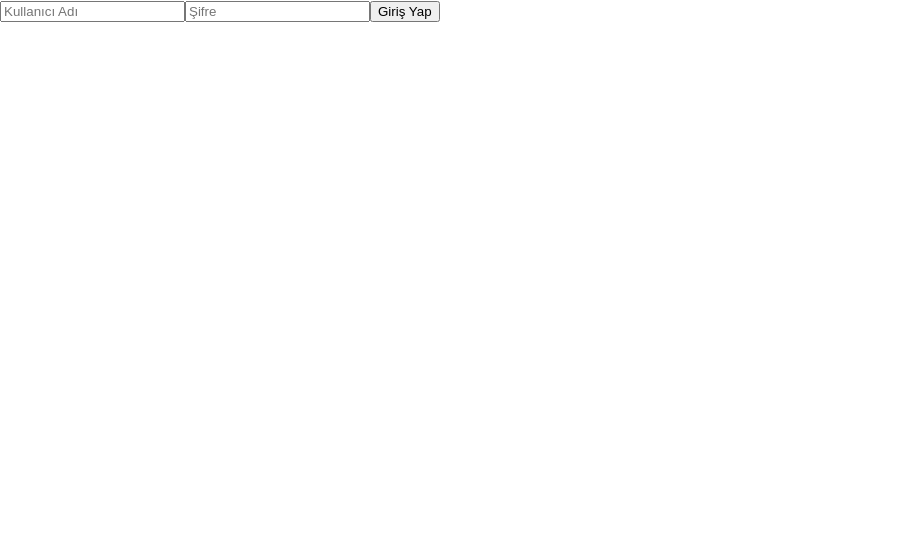
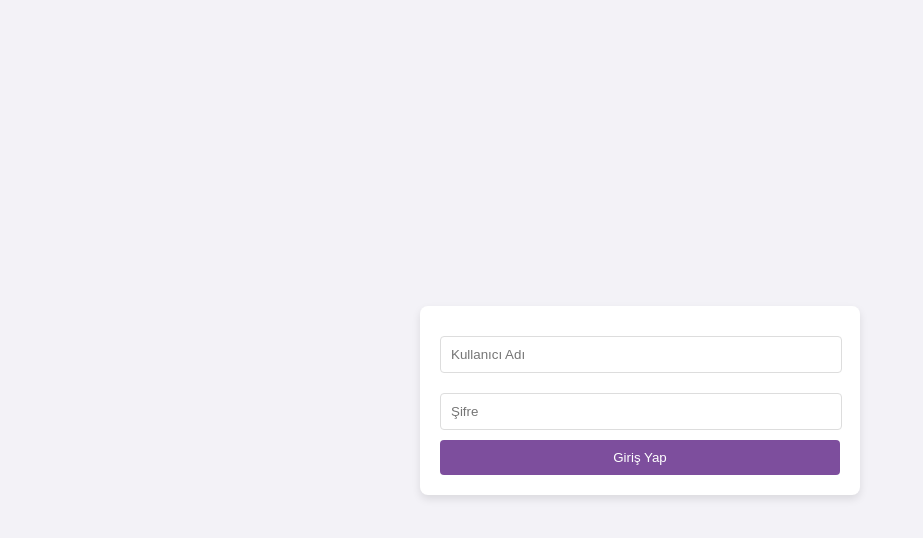
Before and after one commit to ParkGuide-Istanbul/WebFrontend-React, a React (Create React App) app in the folder parkguide-react/: page / in a window 1280 px wide. Shown: the top 538 px of the page, without its empty margins (0-923 px from the left). Built offline with nearby package versions, Linux system fonts and the light colour scheme.

Commit message:
line ending gap fixed

```diff
--- a/parkguide-react/src/App.css
+++ b/parkguide-react/src/App.css
@@ -55,9 +55,9 @@
 }
 
 .login-form input {
-  width: 100%;
+  width: calc(100% - 20px); /* Yüzde bazlı genişlikten padding/margin değerini çıkarın */
   padding: 10px;
-  margin: 10px 0;
+  margin: 10px 0px; /* Üst ve alt için 10px, sol ve sağ için 10px margin ekleyin */
   border: 1px solid #DDD;
   border-radius: 4px;
 }
--- a/parkguide-react/src/components/Login.js
+++ b/parkguide-react/src/components/Login.js
@@ -1,5 +1,6 @@
 import React, { useState } from 'react';
 import AuthService from '../auth/AuthService';
+import '../App.css';
 
 function Login() {
   const [username, setUsername] = useState('');
@@ -18,8 +19,8 @@ function Login() {
   };
 
   return (
-    <div>
-      <form onSubmit={handleSubmit}>
+    <div className="login-container">
+      <form onSubmit={handleSubmit} className="login-form">
         <input
           type="text"
           placeholder="Kullanıcı Adı"
```
